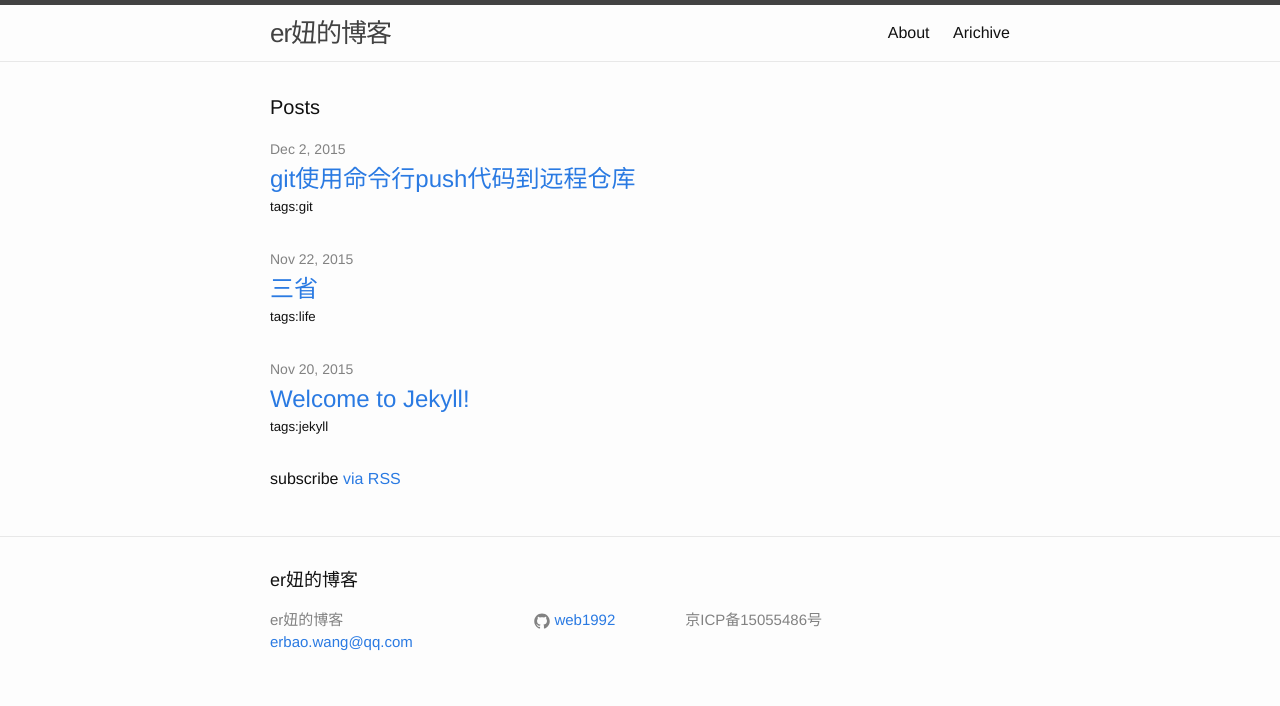
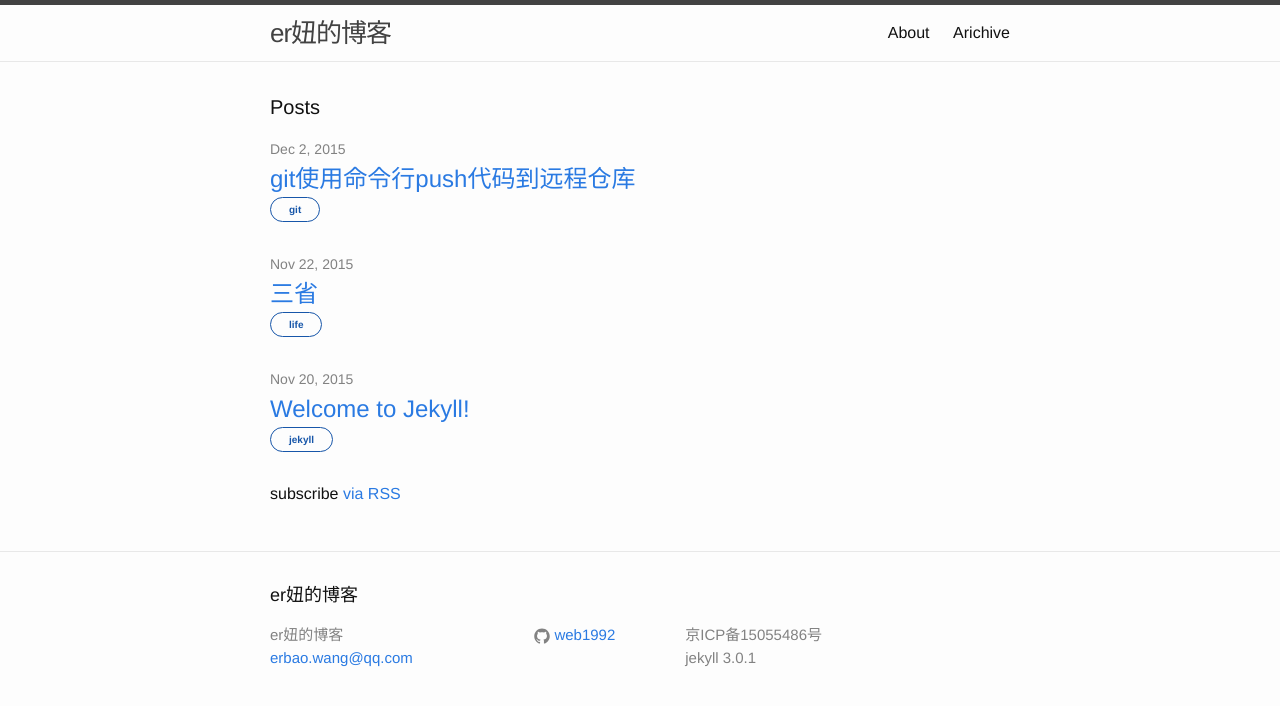
Before and after one commit to web1992/web1992, a Jekyll site: the page built from index.html, in a window 1280 px wide. Shown: the top 706 px of the page. Built offline with Jekyll 4.4.1, drawn with Linux system fonts in a browser that asks for light colours.

Commit message:
add tag css style(增加CSS样式)

```diff
--- a/_config.yml
+++ b/_config.yml
@@ -12,6 +12,6 @@ baseurl: "" # the subpath of your site, e.g. /blog
 url: "http://web1992.cn" # the base hostname & protocol for your site
 #twitter_username: web1992
 github_username:  web1992
-description: 京ICP备15055486号
+description: "京ICP备15055486号<br /> jekyll 3.0.1"
 # Build settings
 markdown: kramdown
--- /dev/null
+++ b/_sass/_tag.scss
@@ -0,0 +1,21 @@
+@charset "UTF-8";
+.tag{
+    text-decoration: none;
+    font-size: 10px;
+    line-height: 3px;
+    //color: #32D3C3;
+    color: #1756a9;
+    font-weight:bold;
+    display: inline-block;
+    border-radius: 230px;
+    // border: 1px solid #32D3C3;
+    border: 1px solid #1756a9;
+    padding: 10px 18px;
+    margin: 0px 0px 0 0;
+    height: 3px;
+    }
+.tag:hover{
+     // background-color: #32D3C3;
+     background-color: #1756a9;
+     color: white;
+ }
--- a/css/main.scss
+++ b/css/main.scss
@@ -3,6 +3,7 @@
 ---
 @charset "utf-8";
 
+@import 'tag';
 
 
 // Our variables
@@ -49,5 +50,5 @@ $on-laptop:        800px;
 @import
         "base",
         "layout",
-        "syntax-highlighting"
+	"syntax-highlighting"
 ;
--- a/index.html
+++ b/index.html
@@ -12,7 +12,7 @@ layout: default
         <span class="post-meta">{{ post.date | date: "%b %-d, %Y" }}</span>
 
         <h5>
-          <a class="post-link" href="{{ post.url | prepend: site.baseurl }}">{{ post.title }}</a> <tags>tags:{{post.tags}}</tags>
+          <a class="post-link" href="{{ post.url | prepend: site.baseurl }}">{{ post.title }}</a>  <tags class='tag'>{{post.tags}}</tags>
         </h5>
       </li>
     {% endfor %}
```
